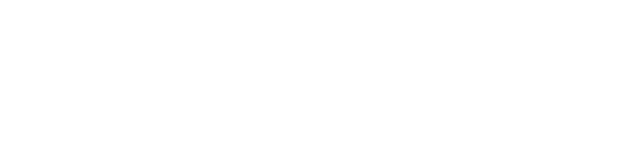
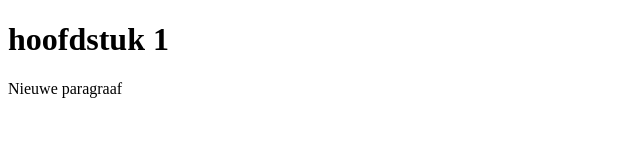
Before and after one commit to MarcelB21/git-workshop-demo, a plain HTML site: page index.html in a window 1280 px wide. Shown: the whole page, without its empty margins (0-640 px from the left). Drawn offline with Linux system fonts and the light colour scheme.

Commit message:
Uitbreiding met hoofdstuk en paragraaf

```diff
--- a/index.html
+++ b/index.html
@@ -5,6 +5,8 @@
     <title>Title</title>
 </head>
 <body>
+<h1>hoofdstuk 1</h1>
+<p>Nieuwe paragraaf </p>
 
 </body>
 </html>
```
